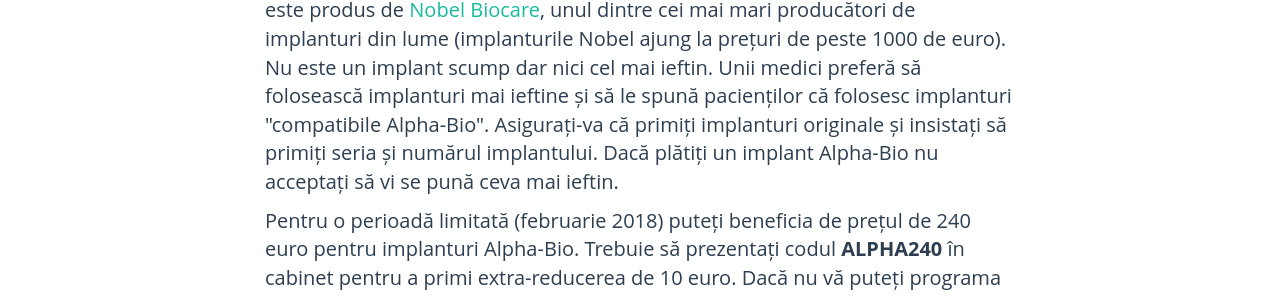
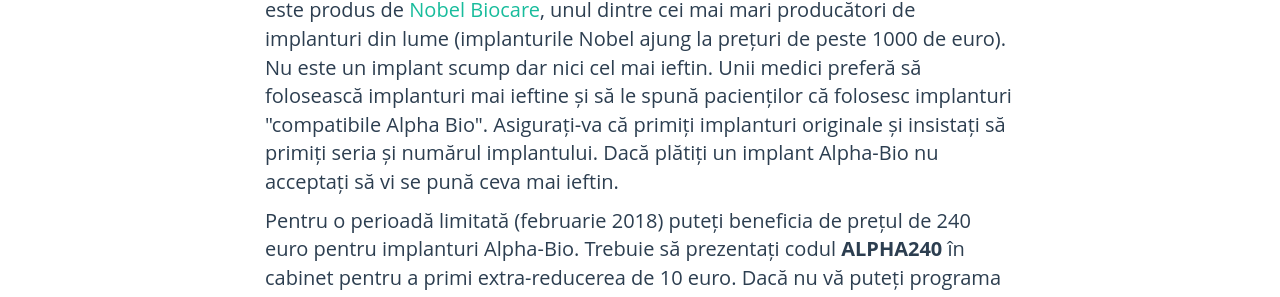
Before and after one commit to littledentgopo/offerdent, a Jekyll site: the page built from extra-reducere-alphabio.html, in a window 1280 px wide and 900 px high, scrolled down 1532 px. Shown: the part 264-561 px from the top of the window. Built offline with Jekyll 4.4.1, drawn with Linux system fonts in a browser that asks for light colours; comment, search, counter and statistics services are not loaded.

Commit message:
Adding extras

```diff
--- a/extra-reducere-alphabio.html
+++ b/extra-reducere-alphabio.html
@@ -33,7 +33,7 @@ contact: one
                     Cabinetul nostru, <a href="{{site.contact.office.url}}" target="_blank">{{ site.newname }}</a> (fost IQDent), a fost printre primele din București care a redus masiv prețurile la implanturi fără a face rabat la calitate. Oferta de implant dentar Alpha Bio la 250 euro am introdus-o în 2013 și în acest timp sute de pacienți au beneficiat de ea.
                 </p>
                 <p>
-                    <strong>Atenție!</strong> Între timp au apărut multe alte cabinete și oferte care oferă prețuri similare sau chiar mai mici. E bine să vă interesați ce tipuri de implanturi sunt în ofertă, și să vă asigurați că primiți un implant de calitate. Implantul Alpha Bio este produs de <a href="https://www.nobelbiocare.com/" target="_blank">Nobel Biocare</a>, unul dintre cei mai mari producători de implanturi din lume (implanturile Nobel ajung la prețuri de peste 1000 de euro). Nu este un implant scump dar nici cel mai ieftin. Unii medici preferă să folosească implanturi mai ieftine și să le spună pacienților că folosesc implanturi "compatibile Alpha-Bio". Asigurați-va că primiți implanturi originale și insistați să primiți seria și numărul implantului. Dacă plătiți un implant Alpha-Bio nu acceptați să vi se pună ceva mai ieftin.
+                    <strong>Atenție!</strong> Între timp au apărut multe alte cabinete și oferte care oferă prețuri similare sau chiar mai mici. E bine să vă interesați ce tipuri de implanturi sunt în ofertă, și să vă asigurați că primiți un implant de calitate. Implantul Alpha Bio este produs de <a href="https://www.nobelbiocare.com/" target="_blank">Nobel Biocare</a>, unul dintre cei mai mari producători de implanturi din lume (implanturile Nobel ajung la prețuri de peste 1000 de euro). Nu este un implant scump dar nici cel mai ieftin. Unii medici preferă să folosească implanturi mai ieftine și să le spună pacienților că folosesc implanturi "compatibile Alpha Bio". Asigurați-va că primiți implanturi originale și insistați să primiți seria și numărul implantului. Dacă plătiți un implant Alpha-Bio nu acceptați să vi se pună ceva mai ieftin.
                 </p>
                 <p>
                      Pentru o perioadă limitată ({{site.offer.extramonth}}) puteți beneficia de prețul de 240 euro pentru implanturi Alpha-Bio. Trebuie să prezentați codul <strong>ALPHA240</strong> în cabinet pentru a primi extra-reducerea de 10 euro. Dacă nu vă puteți programa în timpul valabilității extra-reducerii lăsați-ne un mesaj mai jos pentru a vă rezerva acest preț.
```
